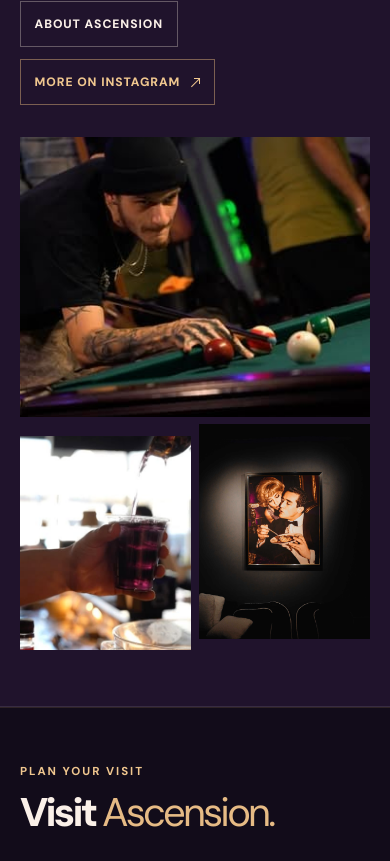
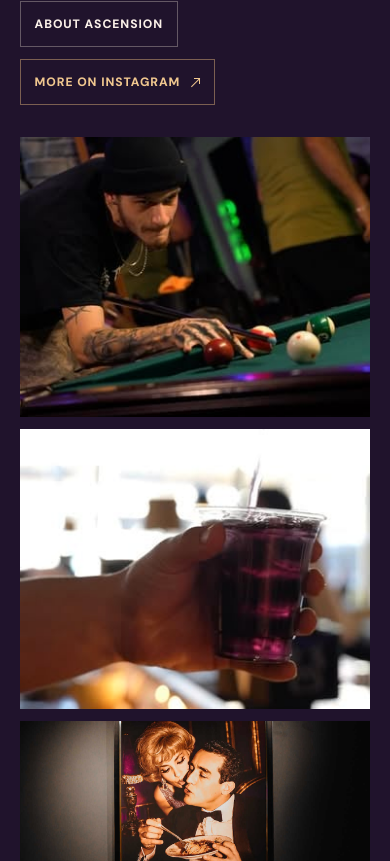
Before and after one commit to holybula/holy-bula-website, a Next.js app: page / in a window 390 px wide. Shown: the part 2563-3424 px from the top of the page. Built offline with nearby package versions, Linux system fonts and the light colour scheme.

Commit message:
Give each Lounge photo a full-width frame on phones

```diff
--- a/components/home/TheSpace.tsx
+++ b/components/home/TheSpace.tsx
@@ -7,25 +7,25 @@ const PHOTOS = [
   {
     src: '/images/lounge/pool-night.jpg',
     alt: 'A pool player lining up a shot at Ascension',
-    frame: 'col-span-2 aspect-[5/4] sm:col-span-1 sm:aspect-[4/5]',
+    frame: 'aspect-[5/4] sm:aspect-[4/5]',
     position: 'object-[50%_62%]',
-    sizes: '(min-width: 1280px) 450px, (min-width: 640px) 36vw, 90vw',
+    sizes: '(min-width: 1280px) 450px, (min-width: 640px) 36vw, calc(100vw - 40px)',
     unoptimized: true,
   },
   {
     src: '/images/lounge/tea-pour.jpg',
     alt: 'Tea being poured into a cup at the Ascension bar',
-    frame: 'aspect-[4/5]',
+    frame: 'aspect-[5/4] sm:aspect-[4/5]',
     position: 'object-[58%_53%]',
-    sizes: '(min-width: 1280px) 375px, (min-width: 640px) 30vw, 45vw',
+    sizes: '(min-width: 1280px) 375px, (min-width: 640px) 30vw, calc(100vw - 40px)',
     unoptimized: true,
   },
   {
     src: '/images/interior/holybula-art-1.PNG',
     alt: 'Amber-lit artwork above a row of lounge chairs',
-    frame: 'aspect-[4/5]',
+    frame: 'aspect-[5/4] sm:aspect-[4/5]',
     position: 'object-[50%_68%]',
-    sizes: '(min-width: 1280px) 375px, (min-width: 640px) 30vw, 45vw',
+    sizes: '(min-width: 1280px) 375px, (min-width: 640px) 30vw, calc(100vw - 40px)',
     unoptimized: false,
   },
 ] as const
@@ -46,7 +46,7 @@ export default function TheSpace() {
             </a>
           </div>
         </div>
-        <div className="lounge-photo-grid grid grid-cols-2 items-end gap-3 sm:grid-cols-[1.2fr_1fr_1fr] sm:gap-4 lg:gap-5">
+        <div className="lounge-photo-grid grid grid-cols-1 items-end gap-3 sm:grid-cols-[1.2fr_1fr_1fr] sm:gap-4 lg:gap-5">
           {PHOTOS.map(({ src, alt, frame, position, sizes, unoptimized }, index) => (
             <AnimatedReveal key={src} delay={index * 65} className={'group lounge-photo relative overflow-hidden ' + frame}>
               <Image
--- a/styles/globals.css
+++ b/styles/globals.css
@@ -294,6 +294,13 @@
 .lounge-home .lounge-photo:nth-child(2) { margin-top: clamp(0.45rem, 3vw, 2.25rem); }
 .lounge-home .lounge-photo:nth-child(3) { margin-bottom: clamp(0.45rem, 3vw, 2.25rem); }
 .lounge-home .lounge-photo img { filter: saturate(1.07); }
+
+@media (max-width: 639px) {
+  .lounge-home .lounge-photo-grid { gap: 0.75rem; }
+  .lounge-home .lounge-photo:nth-child(2),
+  .lounge-home .lounge-photo:nth-child(3) { margin-block: 0; }
+}
+
 .lounge-footer { background: #160e20; border-color: #cdb6e943; }
 .lounge-footer > .container-hb { padding-top: clamp(2rem, 5vw, 4.5rem); }
 .lounge-footer .footer-label { color: #ecd4fc; }
```
